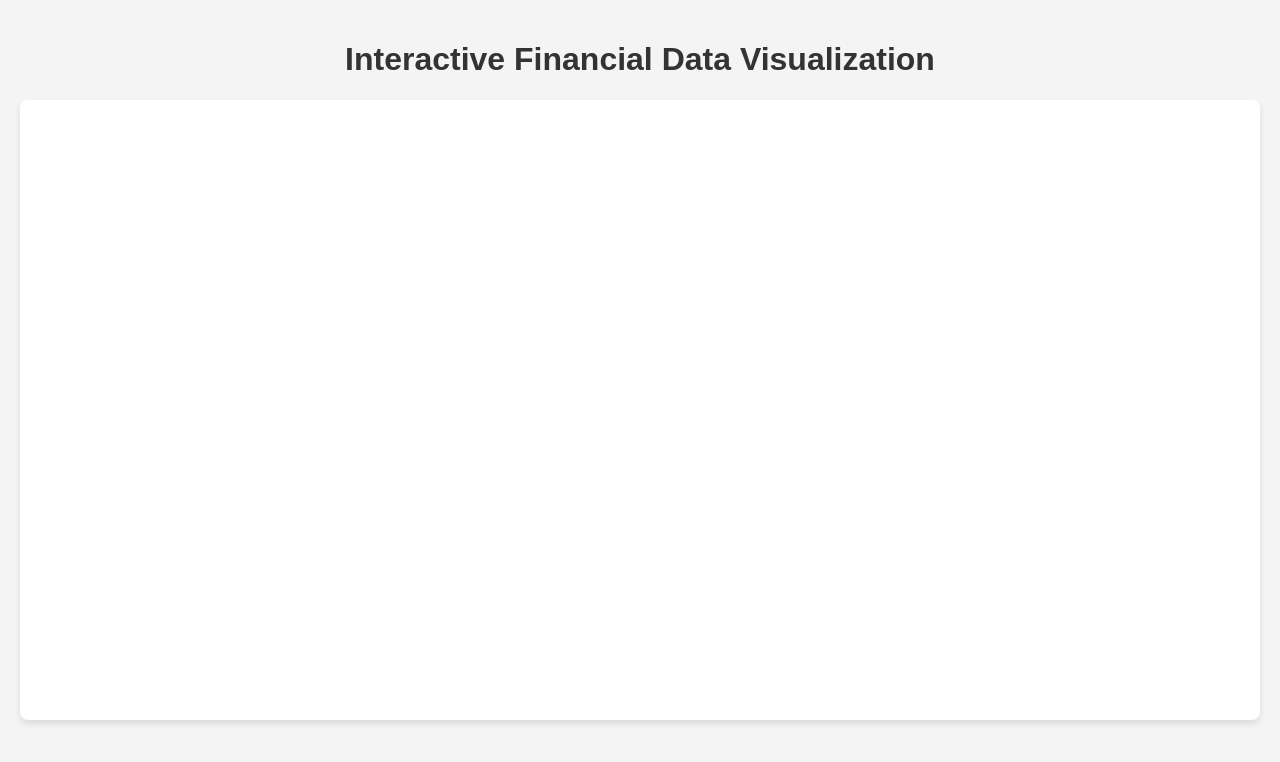
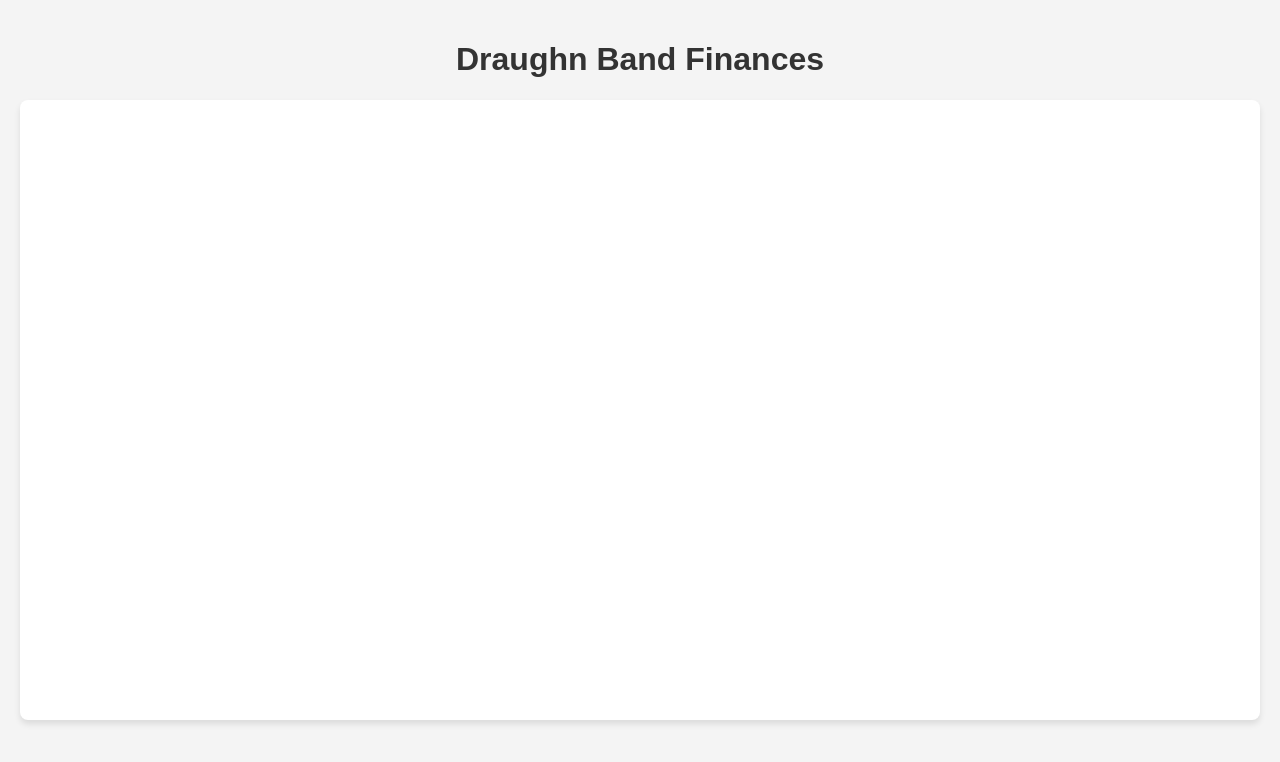
Before and after one commit to zakk-h/DHSBandFinances, a plain HTML site: page index.html in a window 1280 px wide. Drawn offline with nearby package versions, Linux system fonts and the light colour scheme.

Commit message:
Title update

```diff
--- a/index.html
+++ b/index.html
@@ -3,7 +3,7 @@
 <head>
     <meta charset="UTF-8">
     <meta name="viewport" content="width=device-width, initial-scale=1.0">
-    <title>Interactive Financial Data Visualization</title>
+    <title>Draughn Band Finances</title>
     <script src="https://cdn.jsdelivr.net/npm/chart.js"></script>
     <script src="https://cdn.jsdelivr.net/npm/chartjs-adapter-date-fns@3.0.0"></script> <!-- Date Adapter -->
     <style>
@@ -27,7 +27,7 @@
     </style>
 </head>
 <body>
-    <h1>Interactive Financial Data Visualization</h1>
+    <h1>Draughn Band Finances</h1>
     <canvas id="myChart" width="800" height="400"></canvas>
 
     <script src="script.js"></script>
```
